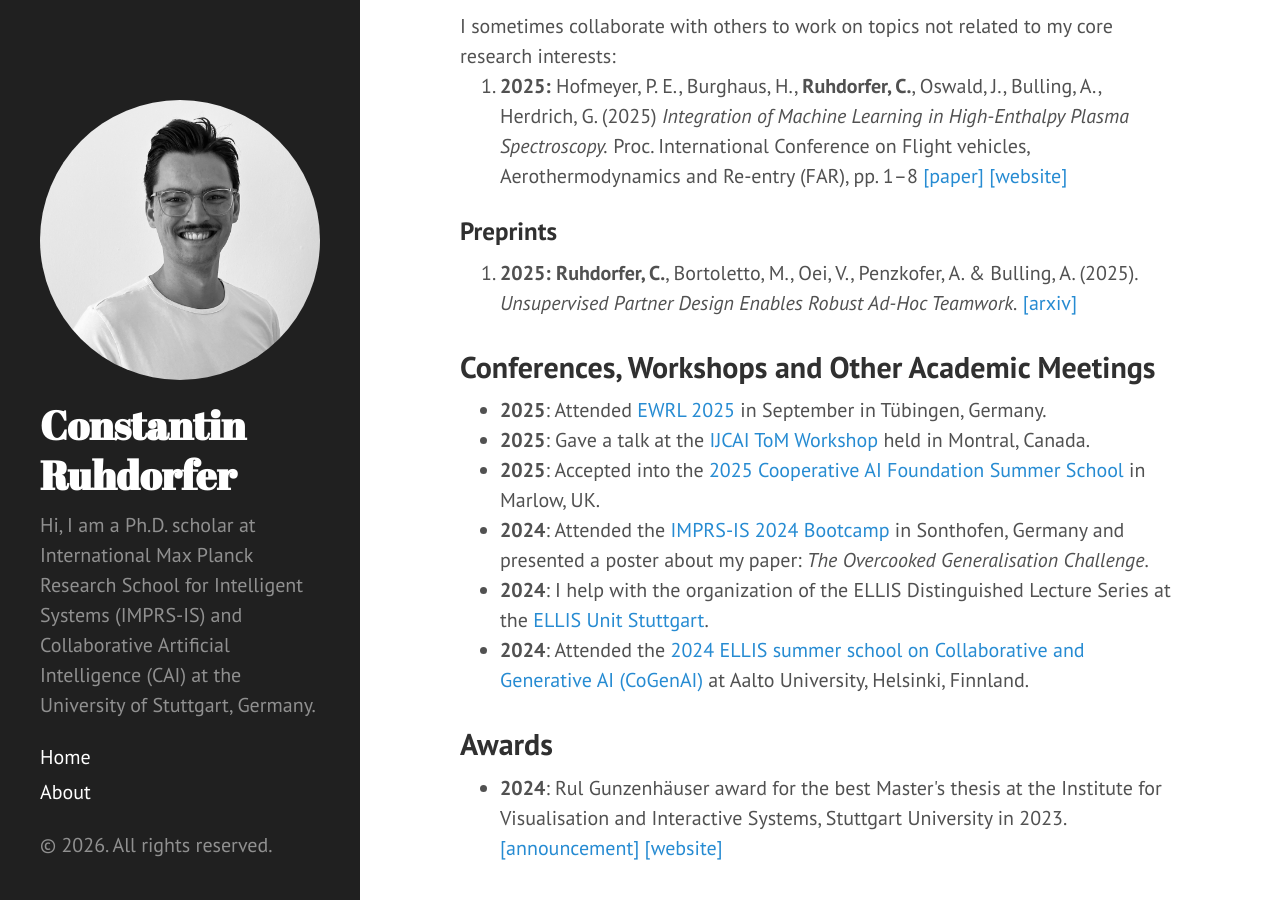
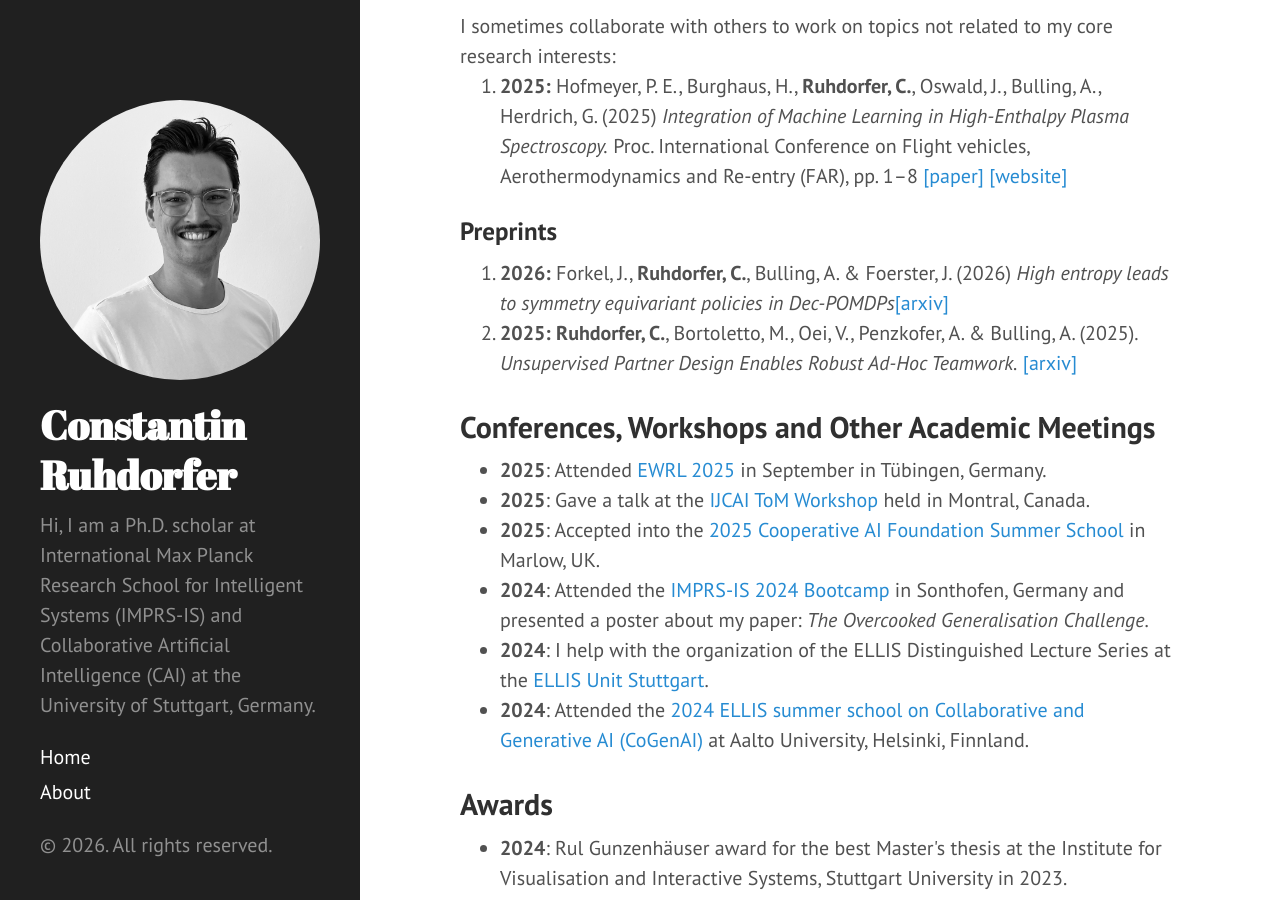
Before and after one commit to ConstantinRuhdorfer/constantinruhdorfer.github.io, a Jekyll site: the page built from index.html, in a window 1280 px wide and 900 px high, scrolled down 2058 px. Built offline with Jekyll 4.4.1, drawn with Linux system fonts in a browser that asks for light colours; the list of posts is cut into pages by our own code.

Commit message:
Add 2026 preprint reference to index.html

```diff
--- a/index.html
+++ b/index.html
@@ -48,6 +48,7 @@ I sometimes collaborate with others to work on topics not related to my core res
 
 <h3 class="post-title">Preprints</h3>
 <ol>
+  <li><b>2026:</b> Forkel, J., <b>Ruhdorfer, C.</b>, Bulling, A. & Foerster, J. (2026) <i>High entropy leads to symmetry equivariant policies in Dec-POMDPs</i><a href="https://arxiv.org/abs/2511.22581">[arxiv]</a></li>
   <li><b>2025:</b> <b>Ruhdorfer, C.</b>, Bortoletto, M., Oei, V., Penzkofer, A. & Bulling, A. (2025). <i>Unsupervised Partner Design Enables Robust Ad-Hoc Teamwork.</i> <a href="https://arxiv.org/abs/2508.06336">[arxiv]</a></li>
 </ol>
 
```
